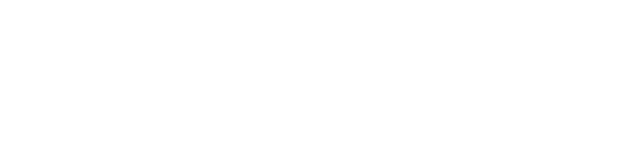
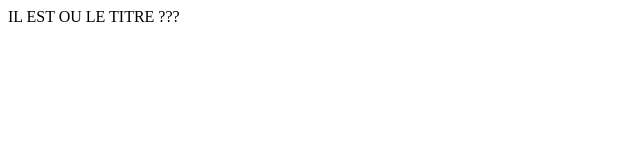
Before and after one commit to ValentinMontel/ValentinMontel.github.io, a plain HTML site: page index.html in a window 1280 px wide. Shown: the whole page, without its empty margins (0-640 px from the left). Drawn offline with Linux system fonts and the light colour scheme.

Commit message:
Petite phrase
J'ai ajouté une petite phrase

```diff
--- a/index.html
+++ b/index.html
@@ -4,6 +4,6 @@
         <meta charset="utf-8" />
     </head>
     <body>
-
+        <p>IL EST OU LE TITRE ???</p>
     </body>
 </html>
```
